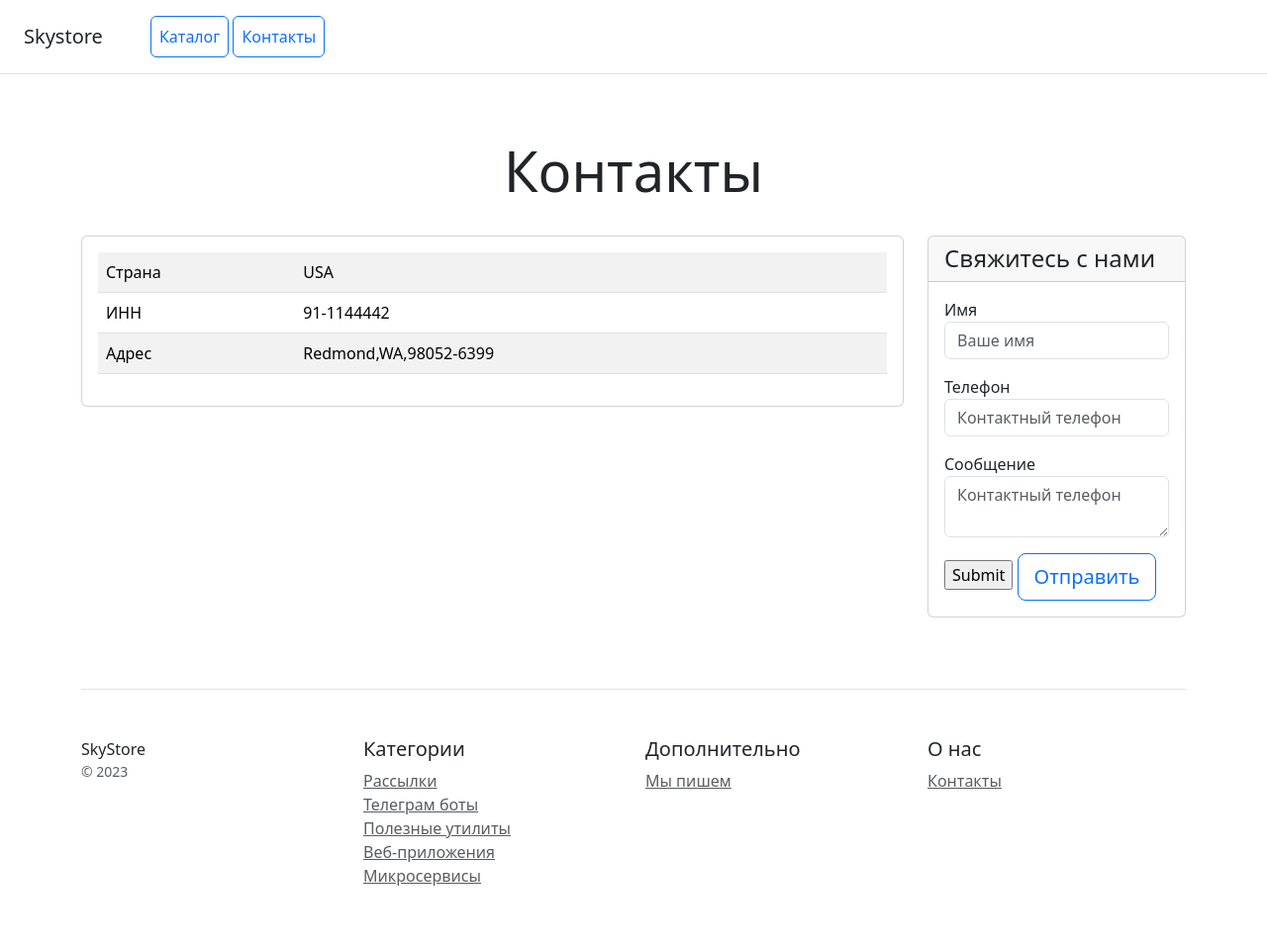
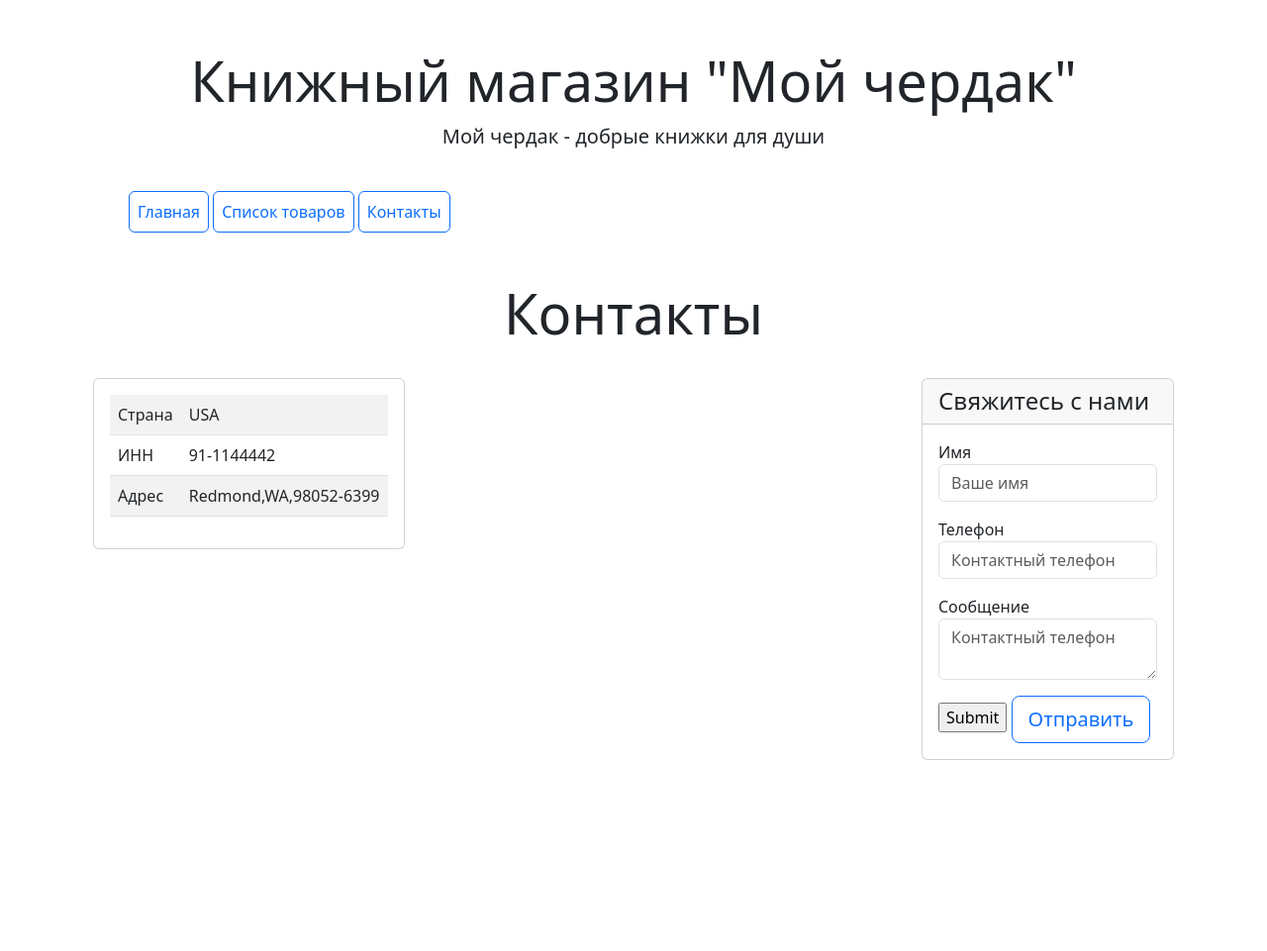
Before and after one commit to marie-george/djangoproject, a Django app: page /contacts/ in a window 1280 px wide. Shown: the whole page at 99% size. After the commit the page ends 768 px from the top, so only its background shows below. Run offline with Django 4.2, Linux system fonts and the light colour scheme; some libraries are stand-ins or nearby versions.

Commit message:
corrected contacts pattern

```diff
--- a/catalog/templates/catalog/contacts.html
+++ b/catalog/templates/catalog/contacts.html
@@ -1,19 +1,8 @@
-<!doctype html>
-<html lang="en">
-<head>
-    <meta charset="utf-8">
-    <meta name="viewport" content="width=device-width, initial-scale=1">
-    <title>Skystore</title>
-    <link href="/static/css/bootstrap.min.css" rel="stylesheet">
-</head>
-<body>
-<div class="d-flex flex-column flex-md-row align-items-center p-3 px-md-4 mb-3 bg-white border-bottom box-shadow">
-    <h5 class="my-0 mr-md-auto font-weight-normal">Skystore</h5>
-    <nav class="ms-5">
-        <a class="p-2 btn btn-outline-primary" href="/">Каталог</a>
-        <a class="p-2 btn btn-outline-primary" href="/contacts/">Контакты</a>
-    </nav>
-</div>
+{% extends 'catalog/base.html' %}
+
+{% block content %}
+
+{% include 'catalog/includes/inc_main_menu.html' %}
 
 <div class="pricing-header px-3 py-3 pt-md-5 pb-md-4 mx-auto text-center">
     <h1 class="display-4">Контакты</h1>
@@ -68,39 +57,4 @@
             </div>
         </div>
     </div>
-
-    <footer class="pt-4 my-md-5 pt-md-5 border-top">
-        <div class="row">
-            <div class="col-12 col-md">
-                SkyStore
-                <small class="d-block mb-3 text-muted">&copy; 2023</small>
-            </div>
-            <div class="col-6 col-md">
-                <h5>Категории</h5>
-                <ul class="list-unstyled text-small">
-                    <li><a class="text-muted" href="#">Рассылки</a></li>
-                    <li><a class="text-muted" href="#">Телеграм боты</a></li>
-                    <li><a class="text-muted" href="#">Полезные утилиты</a></li>
-                    <li><a class="text-muted" href="#">Веб-приложения</a></li>
-                    <li><a class="text-muted" href="#">Микросервисы</a></li>
-                </ul>
-            </div>
-            <div class="col-6 col-md">
-                <h5>Дополнительно</h5>
-                <ul class="list-unstyled text-small">
-                    <li><a class="text-muted" href="#">Мы пишем</a></li>
-                </ul>
-            </div>
-            <div class="col-6 col-md">
-                <h5>О нас</h5>
-                <ul class="list-unstyled text-small">
-                    <li><a class="text-muted" href="/contacts/">Контакты</a></li>
-                </ul>
-            </div>
-        </div>
-    </footer>
-</div>
-
-<script src="/static/js/bootstrap.bundle.min.js"></script>
-</body>
-</html>
+{% endblock %}
```
